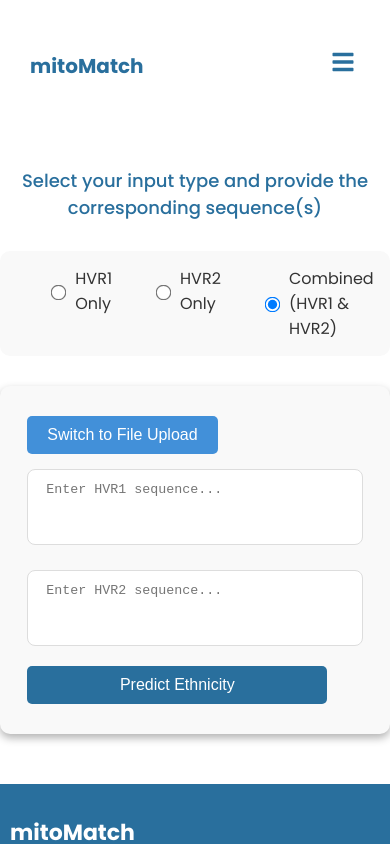
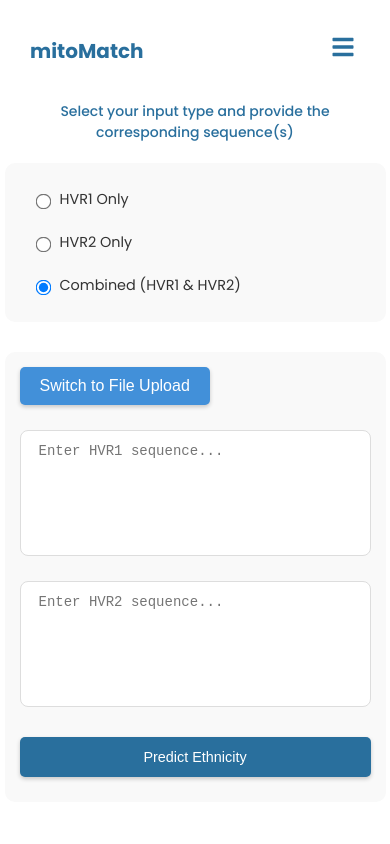
Before and after one commit to saliha-ziyard/mtDNA-ML-Project, a React (Vite) app in the folder Frontend/mtdna-project/: page /tool in a window 390 px wide. Shown: the top 844 px of the page. Built offline with nearby package versions, Linux system fonts and the light colour scheme.

Commit message:
tool component responsiveness

```diff
--- a/Frontend/mtdna-project/src/App.scss
+++ b/Frontend/mtdna-project/src/App.scss
@@ -34,134 +34,6 @@ body {
   padding: 0;
 }
 
-
-
-
-
-//Application
-
-
-
-//ToolComponent
-
-
-.sequence-form {
-  display: flex;
-  flex-direction: column;
-  gap: 15px;
-
-  .input-label {
-    // font-size: 1rem;
-    color: #333;
-    display: flex;
-    align-items: center;
-    gap: 8px;
-    padding: 12px 18px;
-    border-radius: 8px;
-    margin: 5px 0;
-    background: #fff;
-    border: 1px solid #ddd;
-    transition: background 0.3s ease, transform 0.2s ease;
-    resize: none;
-    height: 50px;
-  }
-
-}
-
-.predict-button {
-  padding: 10px 20px;
-  background-color: $PrimaryFontColour;
-  color: white;
-  border: none;
-  border-radius: 5px;
-  cursor: pointer;
-  font-size: 1rem;
-  transition: background-color 0.3s;
-  width: 300px;
-}
-.predict-button:hover {
-  background-color:#40a9ff;
-}
-
-.error-message {
-  margin-top: 10px;
-  padding: 10px;
-  background-color: #fff2f0;
-  border: 1px solid #ffccc7;
-  border-radius: 5px;
-  color: #ff4d4f;
-  display: flex;
-  align-items: center;
-  gap: 5px;
-}
-
-.error-icon {
-  color: #ff4d4f;
-}
-
-.prediction-result {
-  margin-top: 20px;
-  text-align: center;
-
-  .reset-button {
-    margin-top: 10px;
-    padding: 10px 20px;
-    background-color: #ff4d4f;
-    color: white;
-    border: none;
-    border-radius: 5px;
-    cursor: pointer;
-    font-size: 1rem;
-    transition: background-color 0.3s;
-  }
-  .reset-button:hover {
-    background-color: #ff7875;
-  }
-}
-
-.prediction-history {
-  margin-top: 20px;
-  padding: 20px;
-  background-color: #fff;
-  border-radius: 5px;
-  box-shadow: 0 2px 4px rgba(0, 0, 0, 0.1);
-
-  h3 {
-    font-size: 1.2rem;
-    color: #333;
-    margin-bottom: 10px;
-    display: flex;
-    align-items: center;
-    gap: 5px;
-  }
-  ul {
-    list-style-type: none;
-    padding: 0;
-
-    li {
-      padding: 10px;
-      background-color: #f0f0f0;
-      border-radius: 5px;
-      margin-bottom: 5px;
-      font-size: 0.9rem;
-      color: #333;
-
-    }
-  }
-}
-
-.spinner {
-  animation: spin 1s linear infinite;
-}
-
-@keyframes spin {
-  0% {
-    transform: rotate(0deg);
-  }
-  100% {
-    transform: rotate(360deg);
-  }
-}
 
 /*mtdna view=========================================================*/
 
--- a/Frontend/mtdna-project/src/cssStyles/toolComponentCss.scss
+++ b/Frontend/mtdna-project/src/cssStyles/toolComponentCss.scss
@@ -4,31 +4,34 @@
   font-size: 18px;
   color: $PrimaryFontColour;
   text-align: center;
-    margin-bottom: 20px;
+  margin: 0 auto 20px;
   padding-top: 18dvh;
   font-weight: 500;
-
+  max-width: 90%;
 }
 
 .input-type-selection {
   display: flex;
-    align-items: flex-start;
+  align-items: center;
+  justify-content: center;
+  flex-wrap: wrap;
   background: #f9f9f9;
-    padding-right: $paddingLeftDesktop;
+  padding: 15px;
   margin: 30px auto;
   max-width: 800px;
-    padding-left: $paddingLeftDesktop;
   border-radius: 10px;
+  box-shadow: 0 2px 6px rgba(0, 0, 0, 0.1);
 
   label {
     display: flex;
     align-items: center;
-      padding: 10px;
-      margin: 5px 10px;
+    padding: 10px 15px;
+    margin: 5px;
     border-radius: 8px;
     cursor: pointer;
     transition: background 0.3s ease, transform 0.2s ease;
     color: #333;
+    flex-grow: 1;
 
     input {
       margin-right: 10px;
@@ -36,32 +39,30 @@
       transform: scale(1.2);
     }
   }
+
   label:hover {
     background: #e3f2fd;
     transform: scale(1.02);
   }
 }
 
-
 .tool-container {
   max-width: 800px;
-    margin: 0 auto;
-    padding-left: $paddingLeftDesktop;
-    padding-right: $paddingLeftDesktop;
+  margin: 0 auto 50px;
+  padding: 20px;
   background-color: #f9f9f9;
   border-radius: 10px;
   box-shadow: 0 4px 8px rgba(3, 3, 3, 0.3);
-    padding-top: 10px;
-    padding-bottom: 10px;
-    margin-bottom: 50px;
 
   .input-section {
-      margin: 20px 0;
+    margin: 0;
 
     .mode-toggle-button {
-        // display: block;
-        margin-bottom: 10px;
-        // margin: 0 auto 20px;
+      display: flex;
+      align-items: center;
+      justify-content: center;
+      width: max-content;
+      margin: 0 0 20px;
       padding: 10px 20px;
       background-color: #4290d9;
       color: white;
@@ -69,20 +70,21 @@
       border-radius: 5px;
       cursor: pointer;
       font-size: 1rem;
-        transition: background-color 0.3s;
+      transition: all 0.3s ease;
+      box-shadow: 0 2px 4px rgba(0, 0, 0, 0.2);
     }
+
     .mode-toggle-button:hover {
       background-color: #40a9ff;
+      transform: translateY(-2px);
+      box-shadow: 0 4px 8px rgba(0, 0, 0, 0.2);
     }
 
-
     .file-upload-section {
-        text-align: left;
       display: flex;
-        align-items: left;
       flex-direction: column;
 
-        h3{
+      h3 {
         font-size: 18px;
         color: $PrimaryFontColour;
         margin-bottom: 20px;
@@ -90,21 +92,293 @@
       }
 
       .file-input {
-          margin-top: 10px;
-                margin-bottom: 20px;
-
+        margin: 10px 0 20px;
+        padding: 10px;
+        background-color: #fff;
+        border: 1px dashed #ccc;
+        border-radius: 5px;
+        width: 100%;
+        cursor: pointer;
+      }
 
       .file-name {
-            margin-top: 10px;
+        margin: 10px 0;
+        padding: 8px 12px;
+        background-color: #f0f0f0;
+        border-radius: 5px;
         font-size: 0.9rem;
         color: #666;
       }
     }
+  }
+}
 
+.sequence-form {
+  display: flex;
+  flex-direction: column;
+  gap: 15px;
+
+  .input-label {
+    color: #333;
+    display: block;
+    width:auto;
+    padding: 12px 18px;
+    border-radius: 8px;
+    margin: 5px 0;
+    background: #fff;
+    border: 1px solid #ddd;
+    transition: all 0.3s ease;
+    resize: none;
+    height: 100px;
+    font-size: 14px;
+
+    &:focus {
+      border-color: #4290d9;
+      box-shadow: 0 0 0 2px rgba(66, 144, 217, 0.2);
+      outline: none;
     }
   }
 }
 
+.predict-button {
+  padding: 12px 20px;
+  background-color: $PrimaryFontColour;
+  color: white;
+  border: none;
+  border-radius: 5px;
+  cursor: pointer;
+  font-size: 1rem;
+  font-weight: 500;
+  transition: all 0.3s ease;
+  max-width: 300px;
+  display: flex;
+  align-items: center;
+  justify-content: center;
+  gap: 8px;
+  margin: 10px 0;
+  box-shadow: 0 2px 4px rgba(0, 0, 0, 0.2);
+
+  &:hover:not(:disabled) {
+    background-color: #40a9ff;
+    transform: translateY(-2px);
+    box-shadow: 0 4px 8px rgba(0, 0, 0, 0.2);
+  }
+
+  &:disabled {
+    background-color: #cccccc;
+    cursor: not-allowed;
+    opacity: 0.7;
+  }
+}
+
+.error-message {
+  margin-top: 15px;
+  padding: 12px 15px;
+  background-color: #fff2f0;
+  border: 1px solid #ffccc7;
+  border-radius: 5px;
+  color: #ff4d4f;
+  display: flex;
+  align-items: center;
+  gap: 10px;
+  font-size: 0.95rem;
+}
+
+.prediction-result {
+  border-radius: 8px;
+
+  h2 {
+    font-size: 1.3rem;
+    color: #333;
+    margin-bottom: 15px;
+  }
+
+  .download-button,
+  .reset-button {
+    padding: 10px 20px;
+    color: white;
+    border: none;
+    border-radius: 5px;
+    cursor: pointer;
+    font-size: 0.95rem;
+    transition: all 0.3s ease;
+    margin: 5px 10px;
+    display: inline-flex;
+    align-items: center;
+    justify-content: center;
+    gap: 8px;
+  }
+
+  .download-button {
+    background-color: #52c41a;
+
+    &:hover {
+      background-color: #73d13d;
+    }
+  }
+
+  .reset-button {
+    background-color: #ff4d4f;
+
+    &:hover {
+      background-color: #ff7875;
+    }
+  }
+}
+
+// .prediction-history {
+//   margin-top: 25px;
+//   padding: 20px;
+//   background-color: #fff;
+//   border-radius: 8px;
+//   box-shadow: 0 2px 8px rgba(0, 0, 0, 0.1);
+
+//   h3 {
+//     font-size: 1.2rem;
+//     color: #333;
+//     margin-bottom: 15px;
+//     display: flex;
+//     align-items: center;
+//     gap: 10px;
+//   }
+
+//   .history-icon {
+//     color: #4290d9;
+//   }
+
+//   ul {
+//     list-style-type: none;
+//     padding: 0;
+//     margin: 0;
+
+//     li {
+//       padding: 12px 15px;
+//       background-color: #f5f5f5;
+//       border-radius: 6px;
+//       margin-bottom: 8px;
+//       font-size: 0.95rem;
+//       color: #333;
+//       transition: background-color 0.2s ease;
+//       border-left: 3px solid #4290d9;
+
+//       &:hover {
+//         background-color: #e6f7ff;
+//       }
+//     }
+//   }
+// }
+
+.spinner {
+  animation: spin 1s linear infinite;
+}
+
+@keyframes spin {
+  0% {
+    transform: rotate(0deg);
+  }
+  100% {
+    transform: rotate(360deg);
+  }
+}
+
+/* Responsive styles */
+@media (max-width: 900px) {
+  .tool-container,
+  .input-type-selection {
+    max-width: 90%;
+    margin-top: 0;
+    box-shadow: none;
+  }
+  .sequence-form .input-label{
+    width:auto;
+  }
+}
+
 @media (max-width: 768px) {
+  .tool-description {
+    font-size: 16px;
+    margin: 0;
+    padding: 0;
+  }
 
+  .input-type-selection {
+    flex-direction: column;
+    align-items: stretch;
+
+    label {
+      margin: 3px 0;
+      justify-content: flex-start;
     }
+  }
+
+  .prediction-result {
+    text-align: center;
+
+    h2 {
+      font-size: 1.1rem;
+    }
+
+    .download-button,
+    .reset-button {
+      width: 100%;
+      margin: 5px 0;
+    }
+  }
+}
+
+@media (max-width: 576px) {
+  .tool-description {
+    margin: 0 auto 20px;
+    padding-top: 12dvh;
+    font-size: 15px;
+  }
+  .tool-container {
+    padding: 15px;
+  }
+
+  .input-section .mode-toggle-button {
+    width: 100%;
+    font-size: 0.9rem;
+  }
+
+  // .sequence-form .input-label {
+  //   padding: 10px;
+  //   font-size: 13px;
+  // }
+
+  .predict-button {
+    width: 100%;
+    max-width: none;
+    font-size: 0.9rem;
+  }
+
+  .prediction-history h3 {
+    font-size: 1.1rem;
+  }
+
+  .prediction-history ul li {
+    padding: 10px;
+    font-size: 0.9rem;
+  }
+}
+
+@media (max-width: 400px) {
+  .tool-description {
+    // padding-top: 8dvh;
+    font-size: 14px;
+  }
+
+  .input-type-selection label {
+    padding: 8px 12px;
+    font-size: 0.9rem;
+  }
+
+  .error-message {
+    font-size: 0.85rem;
+    padding: 10px;
+  }
+
+  .prediction-result h2 {
+    font-size: 1rem;
+  }
+}
--- a/Frontend/mtdna-project/src/views/subComponents/ToolComponent.jsx
+++ b/Frontend/mtdna-project/src/views/subComponents/ToolComponent.jsx
@@ -294,7 +294,7 @@ const ToolComponent = () => {
               </button>
             </div>
           )}
-          {predictionHistory.length > 0 && (
+          {/* {predictionHistory.length > 0 && (
             <div className="prediction-history">
               <h3>
                 <FaHistory className="history-icon" /> Prediction History
@@ -305,7 +305,7 @@ const ToolComponent = () => {
                 ))}
               </ul>
             </div>
-          )}
+          )} */}
         </div>
       </div>
     </>
```
Lines whose indentation alone changed are shown as unchanged.
